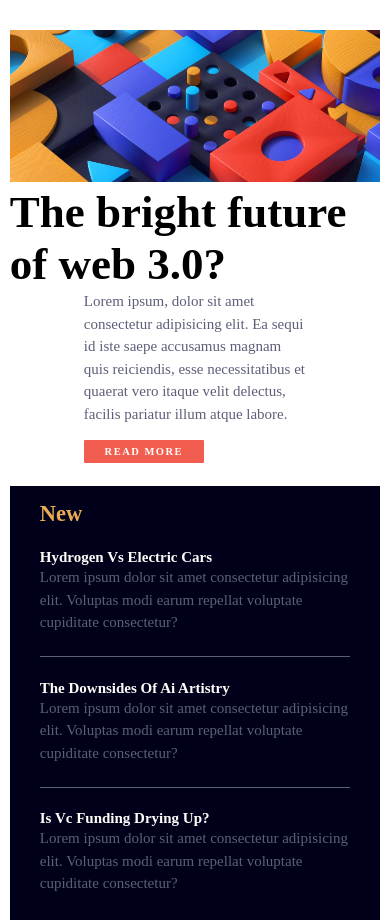
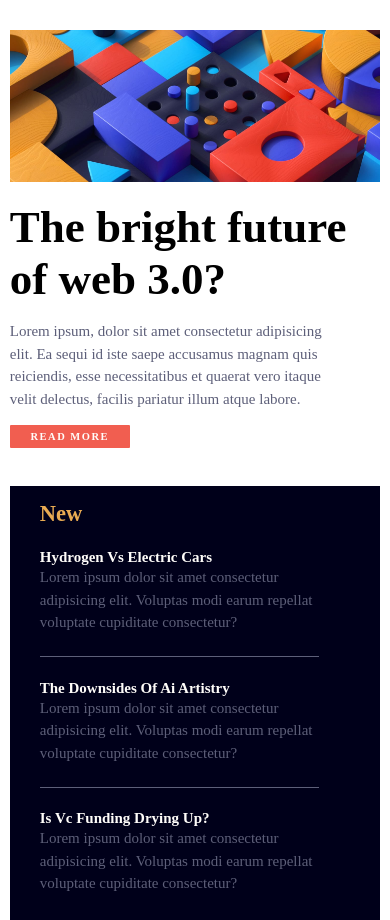
Before and after one commit to gafayo/TBH-newsMagazine, a plain HTML site: page index.html in a window 390 px wide. Shown: the top 920 px of the page. Drawn offline with Linux system fonts and the light colour scheme.

Commit message:
updated commit

```diff
--- a/styles.css
+++ b/styles.css
@@ -60,6 +60,8 @@ p{
     display: flex;
     justify-content: space-around;
     align-items: center;
+    padding: 1rem 0;
+    gap: 2rem;
 
 }
 
@@ -70,6 +72,7 @@ p{
 
 .para-container{
     width: 60%;
+    max-width: 500px;
 }
 
 .btn{
@@ -101,6 +104,7 @@ p{
 
 .div-aside{
     padding: 1.5rem 0;
+    max-width: 400px;
 
 }
 
@@ -162,7 +166,7 @@ p{
 }
 
 /* small-screens starts from here */
-@media (max-width: 470px){
+@media (max-width: 700px){
     .nav-bar{
         display: none;
     }
@@ -175,8 +179,23 @@ p{
         flex-direction: column;
     }
 
+    .minor-container{
+        gap: 1rem;
+    }
+
+    .bold-text, .para-container{
+        width: 90%;
+        max-width: 500px;
+        align-self: self-start;
+    }
+
     .aside-content{
         width: 100%;
+    }
+
+    .div-aside{
+        width: 90%;
+        max-width: 400px;
     }
 
     .bold-text{
```
